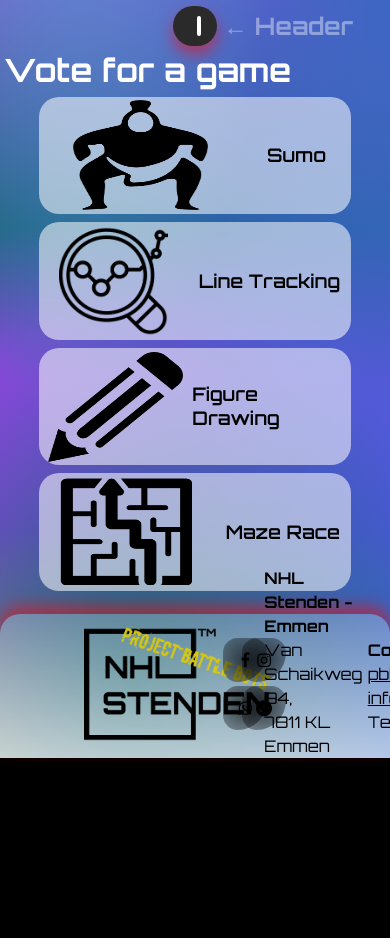
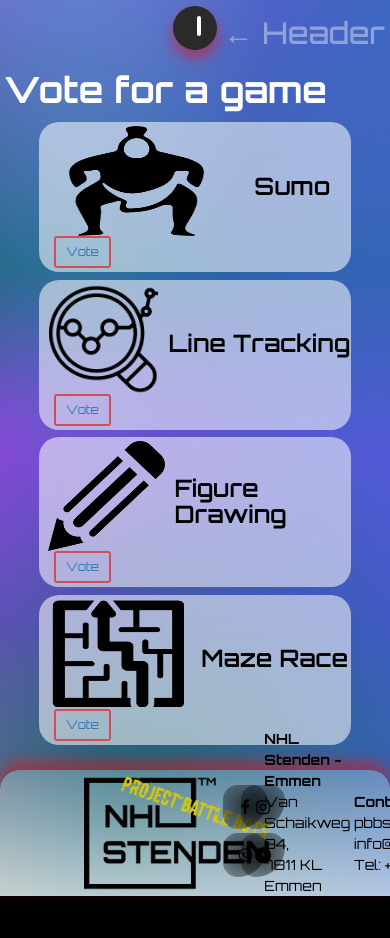
Before and after one commit to nathan-pete/WebApplication, a PHP site: page /votegame.php in a window 390 px wide; the page is wider, and only the part inside the window is pictured. Before the commit the page ends 760 px from the top of that part, so only its background shows below. Run offline with PHP 8.4, Linux system fonts and the light colour scheme; some libraries are stand-ins or nearby versions; some web fonts are replaced.

Commit message:
updating interface vote page

```diff
--- a/style/style.css
+++ b/style/style.css
@@ -784,3 +784,14 @@ iframe {
   width: 1080px;
   height: 10px;
 }
+/* -------------------------------Vote for a game page ----------------------------------------------------------------*/
+  a.animated-button.victoria-two {
+  border: 2px solid #D24D57;
+  }
+  a.animated-button.victoria-two:after {
+  background: #D24D57;
+  -moz-transform: translateX(-50%) translateY(-50%) rotate(25deg);
+  -ms-transform: translateX(-50%) translateY(-50%) rotate(25deg);
+  -webkit-transform: translateX(-50%) translateY(-50%) rotate(25deg);
+  transform: translateX(-50%) translateY(-50%) rotate(25deg);
+  }
--- a/votegame.php
+++ b/votegame.php
@@ -6,6 +6,10 @@
   <meta name="viewport" content="width=device-width, initial-scale=1.0">
   <link rel="stylesheet" type="text/css" href="./style/style.css">
   <link rel="icon" href="./assets/PBBwhite.png">
+  <link rel="stylesheet" href="https://maxcdn.bootstrapcdn.com/bootstrap/3.3.4/css/bootstrap.min.css">
+  <link href="http://designify.me/code-snippets/animated-buttons/css/btns.css" rel="stylesheet">
+  <link href='http://fonts.googleapis.com/css?family=Ubuntu:400,500,700' rel='stylesheet' type='text/css'>
+  <link rel="stylesheet" href="http://maxcdn.bootstrapcdn.com/font-awesome/4.3.0/css/font-awesome.min.css">
   <title>Battle Bot Events</title>
   <?php
     echo "
@@ -38,8 +42,18 @@
           <p class=" event-p"></p>
         </div>
       </div>
+<div class="container">
+  <div class="row">
+    <div class="col-md-3 col-sm-3 col-xs-6"> <a href="#" class="btn btn-sm animated-button victoria-two">Vote</a> </div>
+  </div>
+</div>
+<!-- /container -->
+<!-- Bootstrap core JavaScript
+    ================================================== -->
+<!-- Placed at the end of the document so the pages load faster -->
+<script src="https://ajax.googleapis.com/ajax/libs/jquery/1.11.2/jquery.min.js"></script>
+<script src="https://maxcdn.bootstrapcdn.com/bootstrap/3.3.4/js/bootstrap.min.js"></script>
     </div>
-
     <div class="event-items">
       <div class="event-img">
         <img src="./assets/line.png" class="tweak" alt="Battle Bot - Line Tracking" height="110" width="109">
@@ -48,8 +62,18 @@
           <p class=" event-p"></p>
         </div>
       </div>
-    </div>
-
+      <div class="container">
+  <div class="row">
+    <div class="col-md-3 col-sm-3 col-xs-6"> <a href="#" class="btn btn-sm animated-button victoria-two">Vote</a> </div>
+  </div>
+</div>
+<!-- /container -->
+<!-- Bootstrap core JavaScript
+    ================================================== -->
+<!-- Placed at the end of the document so the pages load faster -->
+<script src="https://ajax.googleapis.com/ajax/libs/jquery/1.11.2/jquery.min.js"></script>
+<script src="https://maxcdn.bootstrapcdn.com/bootstrap/3.3.4/js/bootstrap.min.js"></script>
+</div>
     <div class="event-items">
       <div class="event-img">
         <img src="./assets/pen.png" class="tweak" alt="Battle Bot - Figure Drawing" height="110" width="135">
@@ -58,8 +82,18 @@
           <p class=" event-p"></p>
         </div>
       </div>
-    </div>
-
+      <div class="container">
+  <div class="row">
+    <div class="col-md-3 col-sm-3 col-xs-6"> <a href="#" class="btn btn-sm animated-button victoria-two">Vote</a> </div>
+  </div>
+</div>
+<!-- /container -->
+<!-- Bootstrap core JavaScript
+    ================================================== -->
+<!-- Placed at the end of the document so the pages load faster -->
+<script src="https://ajax.googleapis.com/ajax/libs/jquery/1.11.2/jquery.min.js"></script>
+<script src="https://maxcdn.bootstrapcdn.com/bootstrap/3.3.4/js/bootstrap.min.js"></script>
+</div>
     <div class="event-items">
       <div class="event-img">
         <img src="./assets/maze.png" class="tweak" alt="Battle Bot - Maze Race" height="110" width="135">
@@ -68,8 +102,19 @@
           <p class=" event-p"></p>
         </div>
       </div>
+      <div class="container">
+  <div class="row">
+    <div class="col-md-3 col-sm-3 col-xs-6"> <a href="#" class="btn btn-sm animated-button victoria-two">Vote</a> </div>
+  </div>
+</div>
+<!-- /container -->
+<!-- Bootstrap core JavaScript
+    ================================================== -->
+<!-- Placed at the end of the document so the pages load faster -->
+<script src="https://ajax.googleapis.com/ajax/libs/jquery/1.11.2/jquery.min.js"></script>
+<script src="https://maxcdn.bootstrapcdn.com/bootstrap/3.3.4/js/bootstrap.min.js"></script>
     </div>
-
+    </div>
   </div>
 </div>
 <br>
```
